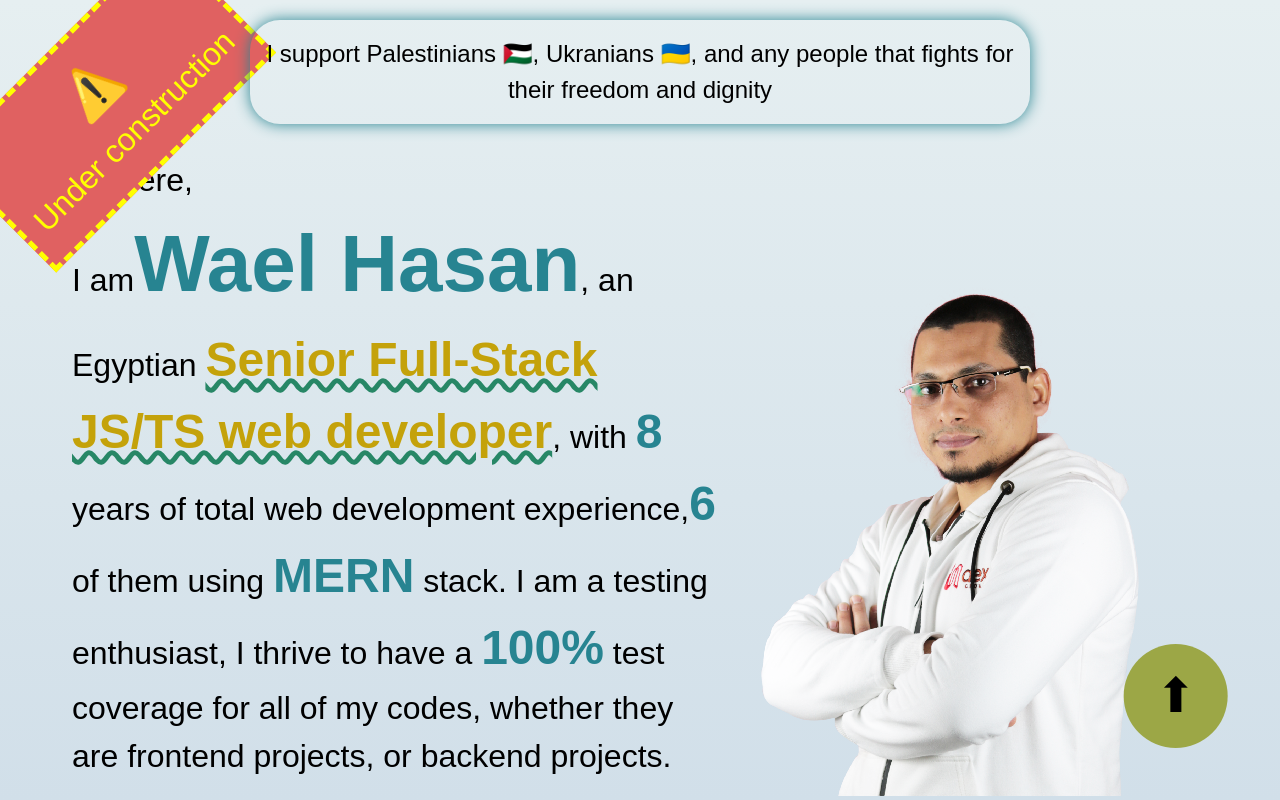
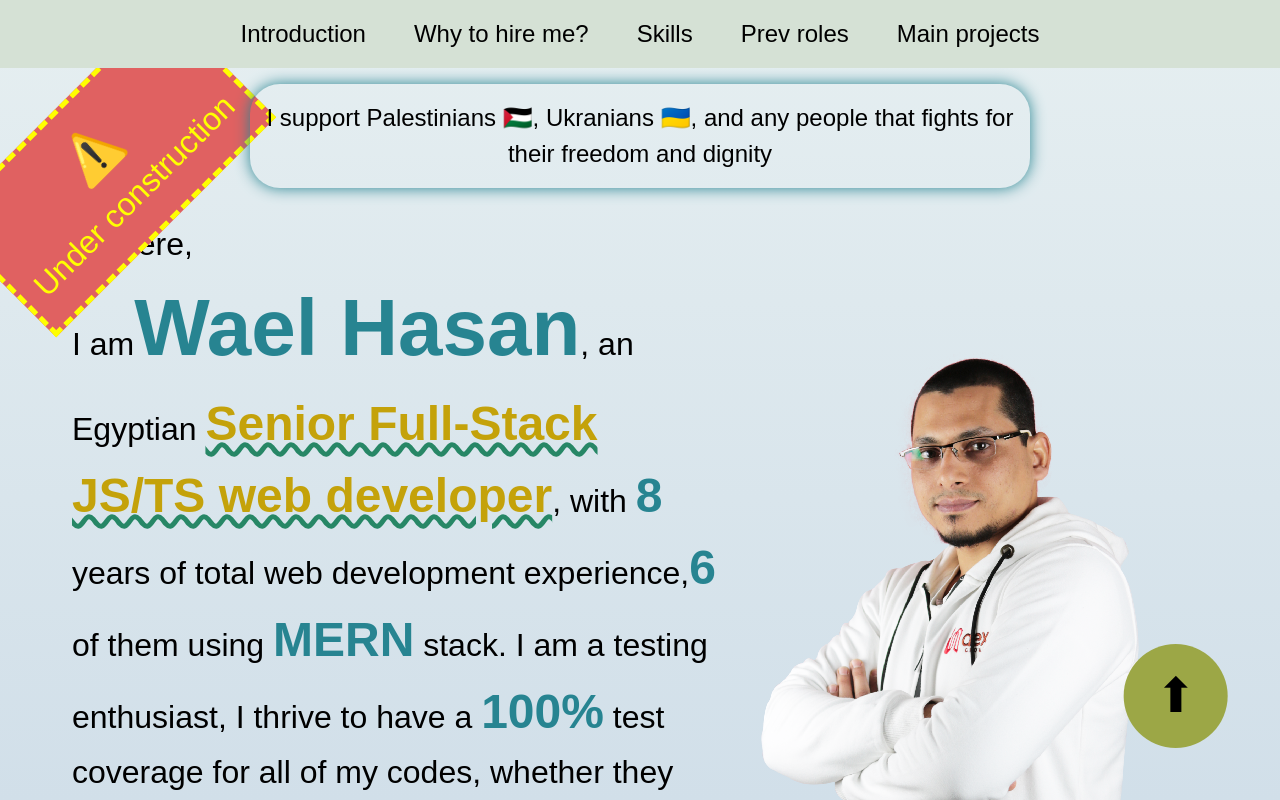
Before and after one commit to waelhasan/personal-site, a Next.js app: page / in a window 1280 px wide. Built offline with nearby package versions, Linux system fonts and the light colour scheme.

Commit message:
Added to navigation links

```diff
--- a/src/app/components/Intorduction.tsx
+++ b/src/app/components/Intorduction.tsx
@@ -44,7 +44,9 @@ const Introduction = ({ fullName, nationality, title }: IntrodcutionProps) => (
         marginBottom: "1rem",
         alignItems: "center"
     }}>
-        <div style={{ fontSize: "2rem" }}>
+        <div
+            id="introduction"
+            style={{ fontSize: "2rem" }}>
             Hi there, <br />I am
             <Important level={1}>{fullName}</Important>,
             an {nationality} <Title title={title} />, with <Important level={3}>8</Important> years of total web development experience,
--- a/src/app/components/Navbar.tsx
+++ b/src/app/components/Navbar.tsx
@@ -19,8 +19,25 @@ const LanguageSwitcher = () => (
 
 const Navbar = () => {
     return (
-        <header style={{ padding: "10px" }}>
+        <header style={{
+            position: "sticky",
+            top: 0,
+            left: 0,
+            zIndex: 1000,
+            padding: "1rem",
+            display: "flex",
+            justifyContent: "center",
+            gap: "3rem",
+            backgroundColor: "var(--darker-bg-rgb)",
+            fontSize: "1.5rem",
+            margin: "0 0 1rem"
+        }}>
             {/* <LanguageSwitcher /> */}
+            <a href="#introduction">Introduction</a>
+            <a href="#why-to-hire-me">Why to hire me?</a>
+            <a href="#skills">Skills</a>
+            <a href="#employment-history">Prev roles</a>
+            <a href="#main-projects">Main projects</a>
         </header>
     )
 }
--- a/src/app/components/ReasonsToHireMeOrNotToHireMe.tsx
+++ b/src/app/components/ReasonsToHireMeOrNotToHireMe.tsx
@@ -6,9 +6,11 @@ interface ReasonsToHireMeOrNotToHireMeProps {
 }
 
 const ReasonsToHireMeOrNotToHireMe = ({ reasonsNotToHireMe, reasonsToHireMe }: ReasonsToHireMeOrNotToHireMeProps) => (
-    <div style={{
-        display: "flex"
-    }}>
+    <div
+        id="why-to-hire-me"
+        style={{
+            display: "flex"
+        }}>
         <div style={{ flex: 1 }}>
             <TitledSection title="Why to you hire me?">
                 <ul style={{ padding: "0 1rem" }}>
--- a/src/app/components/Skills.tsx
+++ b/src/app/components/Skills.tsx
@@ -25,9 +25,12 @@ interface Skills {
 }
 
 export const Skills = (skills: Skills) => (
-    <div style={{
-        display: "flex"
-    }}>
+    <div
+        id="skills"
+        style={{
+            display: "flex"
+        }}
+    >
         <div style={{ flex: 1 }}>
             <TitledSection title="Technical skills">
                 {skills.technicalSkills.map(skill => <Skill key={skill} title={skill} />)}
--- a/src/app/components/Timeline.tsx
+++ b/src/app/components/Timeline.tsx
@@ -13,8 +13,10 @@ interface TimelineElement {
     skills: string[]
 }
 
-const Timeline = ({ title, elements }: { title: string, elements: TimelineElement[] }) => (
-    <section style={{
+const Timeline = ({ id, title, elements }: { id: string, title: string, elements: TimelineElement[] }) => (
+    <section
+        id={id}
+        style={{
             position: "relative",
             display: "flex",
             flexDirection: "column",
--- a/src/app/components/UnderconstructionNotice.tsx
+++ b/src/app/components/UnderconstructionNotice.tsx
@@ -8,7 +8,7 @@ const UnderconstructionNotice = () => (
         backgroundColor: "var(--red-color)",
         padding: "1rem",
         alignSelf: "flex-start",
-        transform: "translate(-15%, 15%) rotateZ(-45deg)"
+        transform: "translate(-15%, 55%) rotateZ(-45deg)"
     }}>
         <span style={{ fontSize: "3rem" }}>
             ⚠️
--- a/src/app/page.tsx
+++ b/src/app/page.tsx
@@ -26,9 +26,9 @@ export default function Home() {
       <SectionsSeparator />
       <Skills softSkills={info.softSkills} technicalSkills={info.technicalSkills} />
       <SectionsSeparator />
-      <Timeline title="Employment history" elements={info.experience} />
+      <Timeline id="employment-history" title="Employment history" elements={info.experience} />
       <SectionsSeparator />
-      <Timeline title="Main projects" elements={info.projects} />
+      <Timeline id="main-projects" title="Main projects" elements={info.projects} />
     </main>
   )
 }
```
Lines whose indentation alone changed are shown as unchanged.
